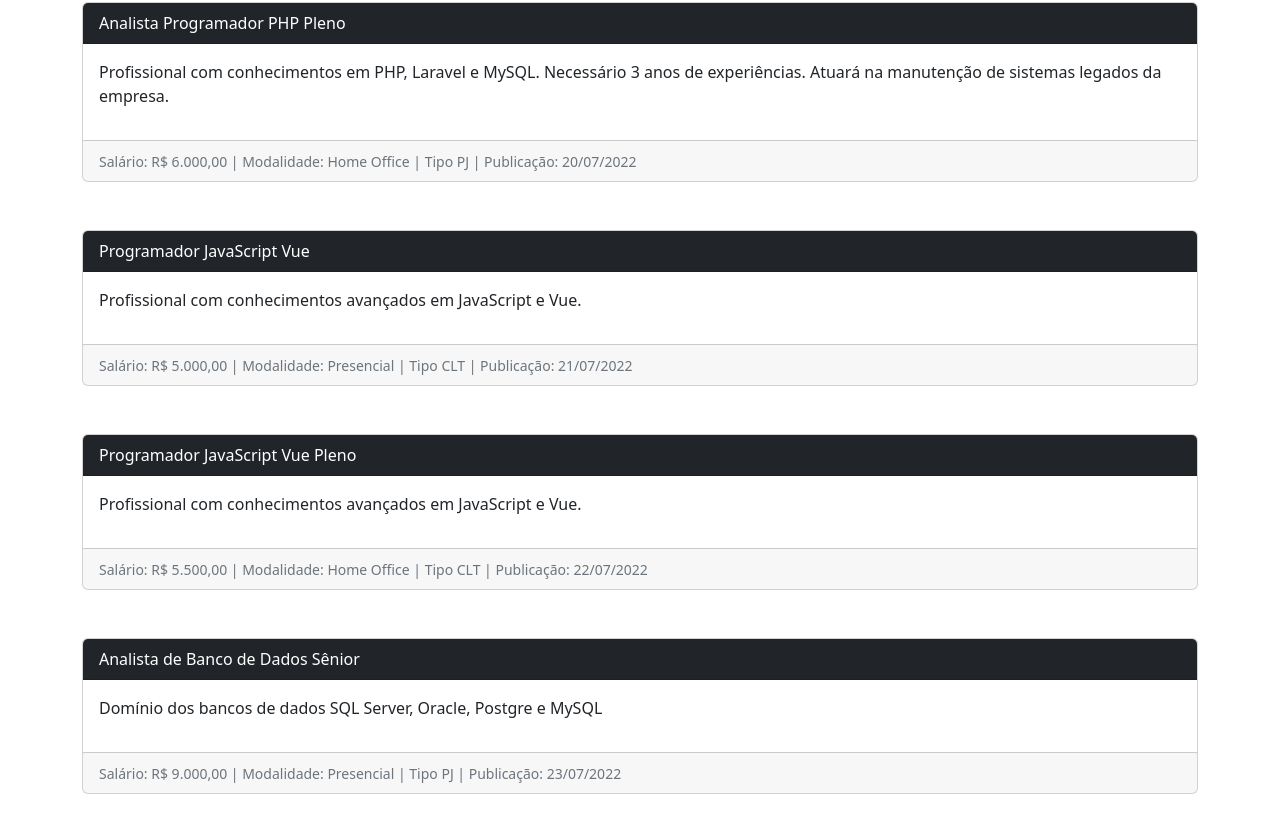
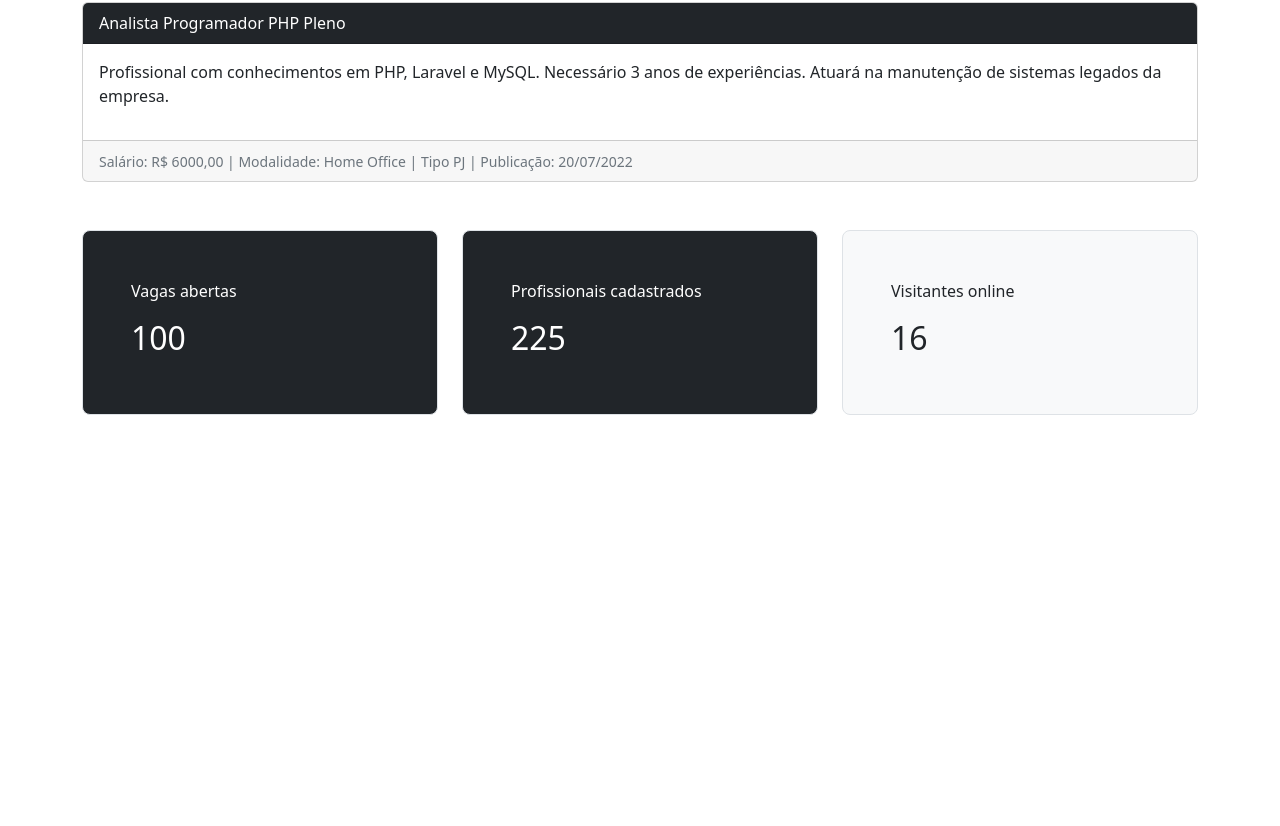
Before and after one commit to SamuelPereiraBrandao/Projeto-Vagas-Vue, a Vue app: page / in a window 1280 px wide. Shown: the part 574-1400 px from the top of the page. After the commit the page ends 1013 px from the top, so only its background shows below. Built offline with nearby package versions, Linux system fonts and the light colour scheme.

Commit message:
tipagem pag vaga

```diff
--- a/src/components/comuns/Vaga.vue
+++ b/src/components/comuns/Vaga.vue
@@ -2,19 +2,37 @@
   <div class="card">
     <div class="card-header bg-dark text-white">{{titulo}}</div>
     <div class="card-body">
-      <p>{{descricao}}</p>
+      <p>{{descricaoVaga}}</p>
     </div>
     <div class="card-footer">
       <small class="text-muted"
-        >Salário: {{salario}} | Modalidade: {{modalidade}} | Tipo {{tipo}} | Publicação:
+        >Salário: R$ {{salario}},00 | Modalidade: {{modalidade}} | Tipo {{tipo}} | Publicação:
         {{publicacao}}</small
       >
     </div>
   </div>
 </template>
 <script>
+
 export default {
   name: "PagVaga",
-  props: ["titulo", "descricao", "salario", "modalidade", "tipo", "publicacao"],
+  //props: ["titulo", "descricaoVaga", "salario", "modalidade", "tipo", "publicacao"],
+  props:{
+    titulo: String,
+    descricaoVaga: String,
+    salario: Number,
+    modalidade: String,
+    tipo: String,
+    publicacao: String,
+
+  },
+  created(){
+    console.log('titulo '+typeof this.titulo)
+    console.log('descricao '+typeof this.descricaoVaga)
+    console.log('salario '+typeof this.salario)
+    console.log('modalidade '+typeof this.modalidade)
+    console.log('tipo '+typeof this.tipo)
+    console.log('publicacao '+typeof this.publicacao)
+  }
 };
 </script>
--- a/src/components/views/HomePrin.vue
+++ b/src/components/views/HomePrin.vue
@@ -10,7 +10,7 @@
       <div class="col">
         <vaga
         :titulo="vaga.titulo"
-        :descricao="vaga.descricao"
+        :descricao-vaga="vaga.descricao"
         :salario="vaga.salario"
         :modalidade="vaga.modalidade"
         :tipo="vaga.tipo"
@@ -71,16 +71,16 @@ export default {
         titulo: "Analista Programador PHP Pleno",
         descricao:
           "Profissional com conhecimentos em PHP, Laravel e MySQL. Necessário 3 anos de experiências. Atuará na manutenção de sistemas legados da empresa.",
-        salario: "R$ 6.000,00",
+        salario:6000,
         modalidade: "Home Office",
         tipo: "PJ",
         publicacao: "20/07/2022",
-      },
+      },/*
       {
         titulo: "Programador JavaScript Vue",
         descricao:
           "Profissional com conhecimentos avançados em JavaScript e Vue.",
-        salario: "R$ 5.000,00",
+        salario: 5000,
         modalidade: "Presencial",
         tipo: "CLT",
         publicacao: "21/07/2022",
@@ -89,7 +89,7 @@ export default {
         titulo: "Programador JavaScript Vue Pleno",
         descricao:
           "Profissional com conhecimentos avançados em JavaScript e Vue.",
-        salario: "R$ 5.500,00",
+        salario: 5500,
         modalidade: "Home Office",
         tipo: "CLT",
         publicacao: "22/07/2022",
@@ -98,7 +98,7 @@ export default {
         titulo: "Analista de Banco de Dados Sênior",
         descricao:
           "Domínio dos bancos de dados SQL Server, Oracle, Postgre e MySQL",
-        salario: "R$ 9.000,00",
+        salario: 9000,
         modalidade: "Presencial",
         tipo: "PJ",
         publicacao: "23/07/2022",
@@ -107,11 +107,11 @@ export default {
         titulo: "Programador Web Júnior",
         descricao:
           "Conhecimentos básicos em HTML, CSS, JavaScript, Bootstrap, PHP e MySQL",
-        salario: "R$ 3.000,00",
+        salario: 3000,
         modalidade: "Presencial",
         tipo: "CLT",
         publicacao: "24/07/2022",
-      },
+      },*/
     ],
 
 
```
